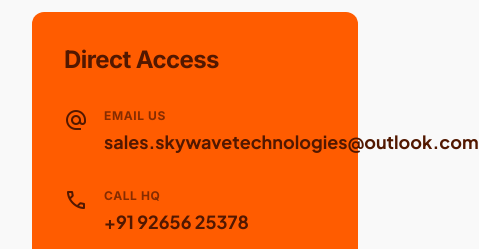
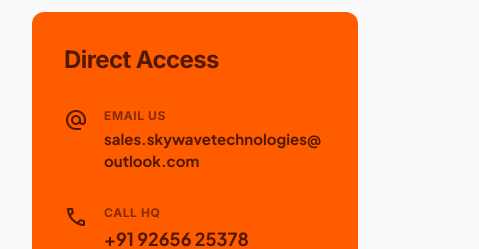
Before and after one commit to Suraj7149/Skywave_Agency_nextjs, a Next.js app: page /contact in a window 390 px wide. Shown: the part 1480-1729 px from the top of the page, 479 px wide, since content can reach past the window. Built offline with nearby package versions, Linux system fonts and the light colour scheme.

Commit message:
udpated email

```diff
--- a/components/ContactFormAndInfo.tsx
+++ b/components/ContactFormAndInfo.tsx
@@ -57,7 +57,7 @@ const ContactFormAndInfo = () => {
                 <span className="material-symbols-outlined text-3xl">alternate_email</span>
                 <div>
                   <p className="font-headline font-bold uppercase tracking-wider text-xs opacity-70 mb-1">Email Us</p>
-                  <p className="text-lg font-bold">sales.skywavetechnologies@outlook.com</p>
+                  <p className="text-[15px] lg:text-lg font-bold break-all">sales.skywavetechnologies@outlook.com</p>
                 </div>
               </div>
               <div className="flex items-start gap-4">
```
